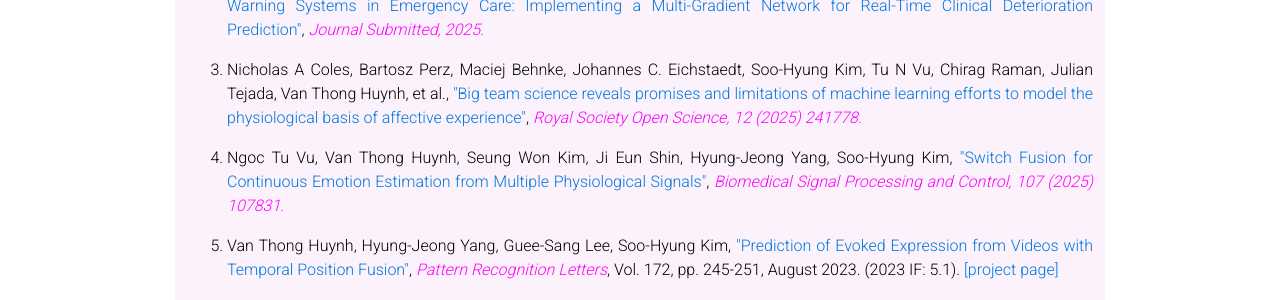
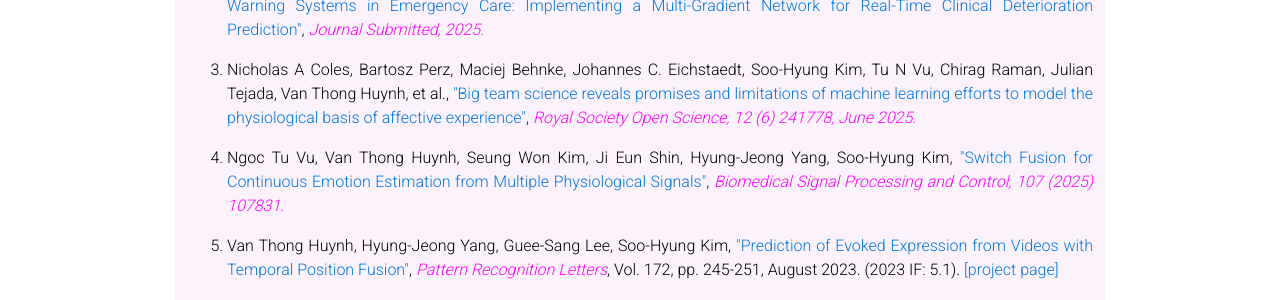
Before and after one commit to pr-vsl/pr-vsl.github.io, a Jekyll site: the page built from _pages/publications.md, in a window 1280 px wide and 900 px high. Shown: the part 311-611 px from the top of the window. Built offline with Jekyll 4.4.1, drawn with Linux system fonts in a browser that asks for light colours; comment, search, counter and statistics services are not loaded; a style sheet for code colours, icons or effects is not loaded.

Commit message:
Update publications.md

```diff
--- a/_pages/publications.md
+++ b/_pages/publications.md
@@ -14,7 +14,7 @@
 
 <li>Trong-Nghia Nguyen, Soo-Hyung Kim, Bo-Gun Kho, Van-Thien Luong, Hong-Hai Nguyen, Van Thong Huynh, <a href="/">"AI-Driven Early Warning Systems in Emergency Care: Implementing a Multi-Gradient Network for Real-Time Clinical Deterioration Prediction"</a>, <font color="ff00ff"><i>Journal Submitted, 2025.</i></font> </li>
 
-<li>Nicholas A Coles, Bartosz Perz, Maciej Behnke, Johannes C. Eichstaedt, Soo-Hyung Kim, Tu N Vu, Chirag Raman, Julian Tejada, Van Thong Huynh, et al., <a href="https://doi.org/10.1098/rsos.241778" target="_blank">"Big team science reveals promises and limitations of machine learning efforts to model the physiological basis of affective experience"</a>, <font color="ff00ff"><i>Royal Society Open Science, 12 (2025) 241778.</i></font> </li>
+<li>Nicholas A Coles, Bartosz Perz, Maciej Behnke, Johannes C. Eichstaedt, Soo-Hyung Kim, Tu N Vu, Chirag Raman, Julian Tejada, Van Thong Huynh, et al., <a href="https://doi.org/10.1098/rsos.241778" target="_blank">"Big team science reveals promises and limitations of machine learning efforts to model the physiological basis of affective experience"</a>, <font color="ff00ff"><i>Royal Society Open Science, 12 (6) 241778, June 2025.</i></font> </li>
 
 <li> Ngoc Tu Vu, Van Thong Huynh, Seung Won Kim, Ji Eun Shin, Hyung-Jeong Yang, Soo-Hyung Kim, <a href="https://www.sciencedirect.com/science/article/pii/S1746809425003428" target="_blank">"Switch Fusion for Continuous Emotion Estimation from Multiple Physiological Signals"</a>, <font color="ff00ff"><i>Biomedical Signal Processing and Control, 107 (2025) 107831.</i></font> </li>
 
```
